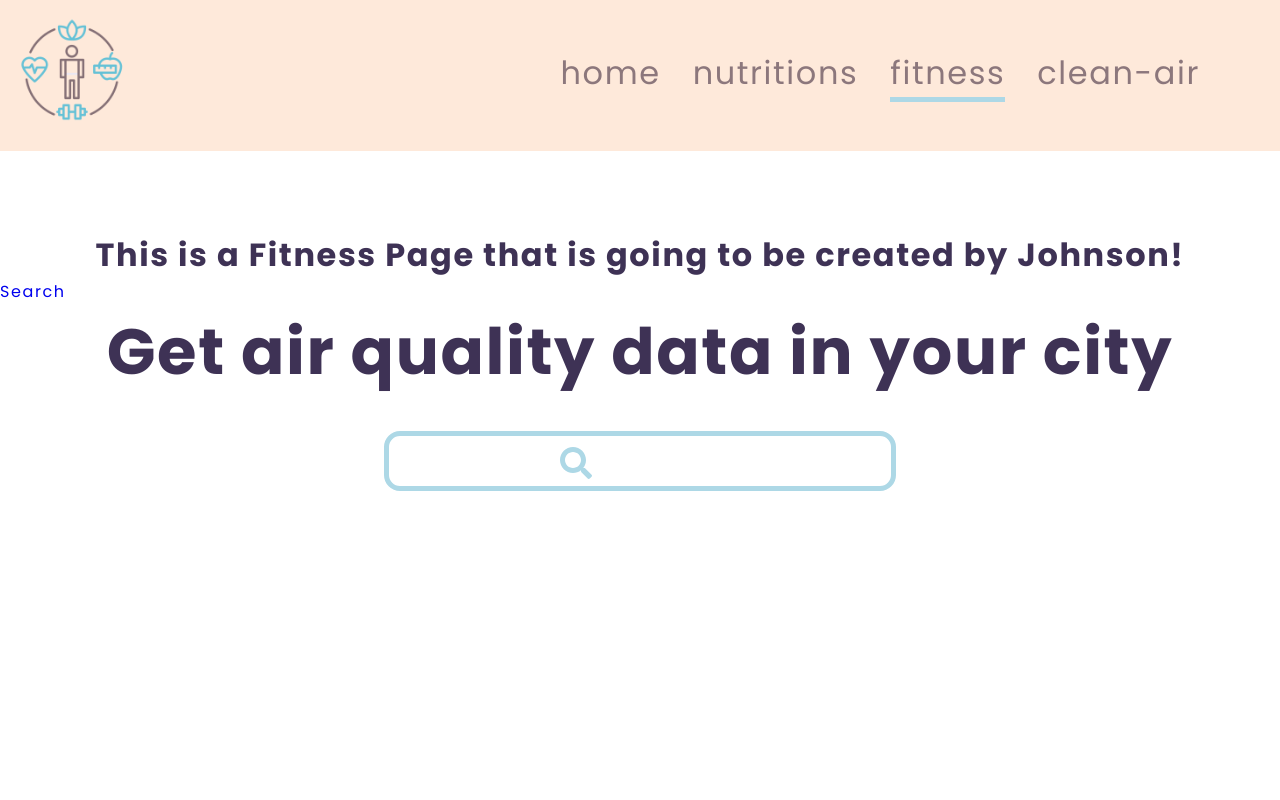
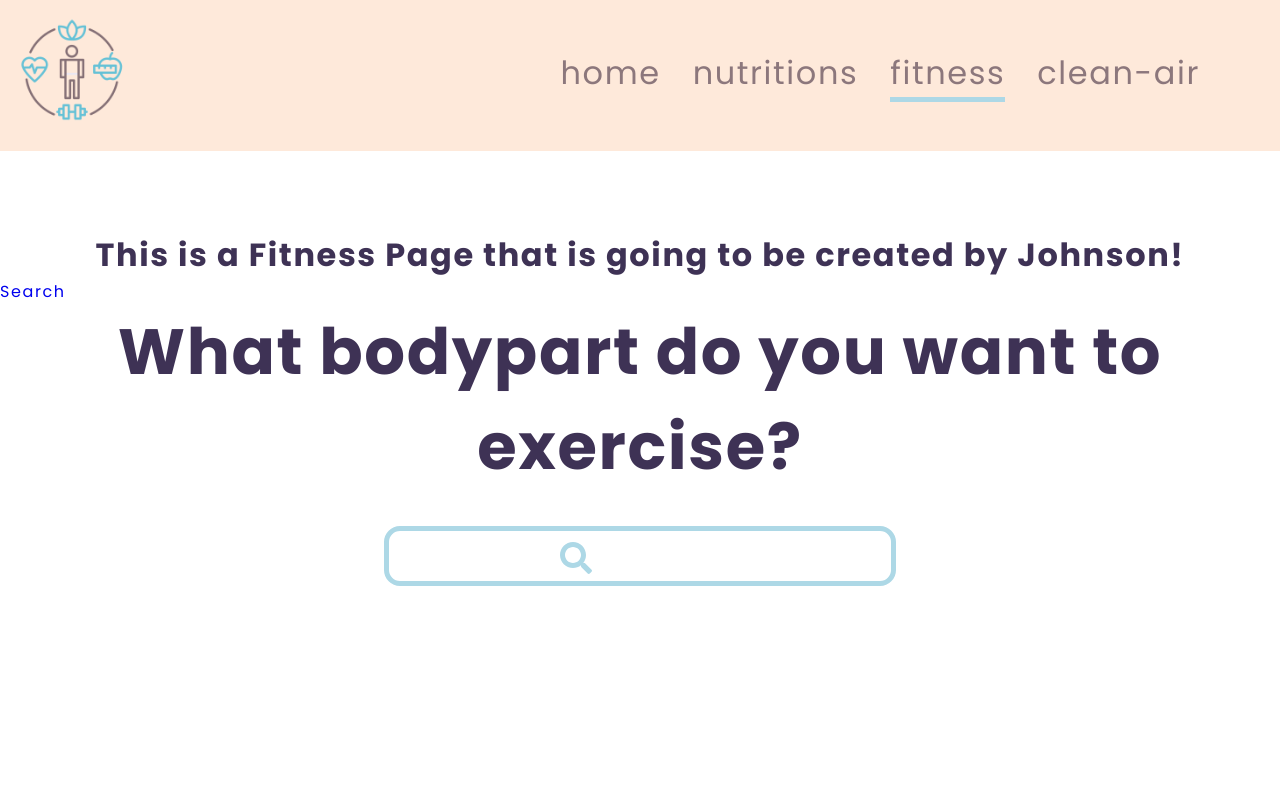
Before and after one commit to OxanaSF/healthy-hood, a React (Create React App) app: page /fitness/exercises in a window 1280 px wide. Shown: the top 800 px of the page. Built offline with nearby package versions, Linux system fonts and the light colour scheme; a web font is replaced by a local one.

Commit message:
Jt fitness page (#19)
* testing axios on fitness

* updated index.js, added data.js

* updated index.js, added data.js

* fix conflicts

* updated fitness

* for new pull

```diff
--- a/src/components/FitnessList.js
+++ b/src/components/fitness/FitnessList.js
@@ -1,29 +1,29 @@
 import styled from "styled-components";
 import { useState, useEffect } from "react";
 import { useParams } from "react-router-dom";
+import { data } from "../../data";
 
 const FitnessList = (props) => {
-  const [muscle, setMuscle] = useState([]);
   const [img, setImg] = useState("");
+  const [results, setResults] = useState(data);
 
   let params = useParams();
 
   const getFitnessInfo = (muscleName) => {
-    const axios = require("axios");
-
-    const options = {
-      method: "GET",
-      url: `http://localhost:8000/exercises?bodypart=${params.name}`,
-    };
-    axios
-      .request(options)
-      .then((response) => {
-        console.log("Body: ", response.data);
-        setMuscle(response.data);
-      })
-      .catch((error) => {
-        console.error(error);
-      });
+    // const axios = require("axios");
+    // const options = {
+    //   method: "GET",
+    //   url: `http://localhost:8000/exercises?bodypart=${params.name}`,
+    // };
+    // axios
+    //   .request(options)
+    //   .then((response) => {
+    //     console.log("Body: ", response.data);
+    //     setMuscle(response.data);
+    //   })
+    //   .catch((error) => {
+    //     console.error(error);
+    //   });
   };
 
   useEffect(() => {
@@ -33,8 +33,8 @@ const FitnessList = (props) => {
 
   return (
     <FitnessListStyled>
-      {muscle.map((part) => (
-        <div>{part["target"]} </div>
+      {results.map((part, i) => (
+        <div key={i}>{part["target"]} </div>
       ))}
       <img src={img} alt="" />
     </FitnessListStyled>
--- /dev/null
+++ b/src/components/fitness/FitnessSearch.js
@@ -0,0 +1,92 @@
+import styled from "styled-components";
+import { useState } from "react";
+import { Outlet } from "react-router-dom";
+import { useNavigate } from "react-router";
+import { FaSearch } from "react-icons/fa";
+import AnimatedPage from "../../animations/AnimatedPageTransition";
+
+const FitnessSearchBar = (props) => {
+  const [input, setInput] = useState("");
+  const navigate = useNavigate();
+
+  const onSubmitHandler = (e) => {
+    e.preventDefault();
+    navigate(input);
+    setInput("");
+  };
+
+  return (
+    <AnimatedPage>
+      <FormSectionStyled>
+        <h3>What bodypart do you want to exercise?</h3>
+        <div className="container">
+          <FormStyled onSubmit={onSubmitHandler}>
+            <FaSearch className="search-icon" />
+            <input
+              onChange={(e) => setInput(e.target.value)}
+              type="text"
+              value={input}
+            />
+          </FormStyled>
+        </div>
+
+        <Outlet />
+      </FormSectionStyled>
+    </AnimatedPage>
+  );
+};
+
+const FormSectionStyled = styled.section`
+  h3 {
+    font-size: 4rem;
+    text-align: center;
+  }
+  .container {
+  }
+`;
+
+const FormStyled = styled.form`
+  padding-top: 2rem;
+  display: flex;
+  justify-content: center;
+
+  position: relative;
+
+  .search-icon {
+    position: absolute;
+    top: 3rem;
+    left: 35rem;
+    font-size: 2rem;
+    color: lightblue;
+    margin-right: 2rem;
+    font-weight: 100;
+  }
+
+  h3 {
+    text-align: center;
+    padding-bottom: 3rem;
+    font-size: 2.2rem;
+    width: 75%;
+    margin: auto;
+    height: 2rem;
+    margin-bottom: 1rem;
+    background-color: rgba(255, 255, 255, 0.8);
+  }
+
+  input {
+    border: 5px solid lightblue;
+    padding: 1rem 3rem;
+    margin-bottom: 3rem;
+    border-radius: 1rem;
+    outline: none;
+    font-size: 1rem;
+    width: 40%;
+
+    text-align: center;
+    color: #999999;
+    font-weight: 600;
+    letter-spacing: 1px;
+  }
+`;
+
+export default FitnessSearchBar;
--- a/src/pages/Pages.js
+++ b/src/pages/Pages.js
@@ -7,7 +7,8 @@ import CityAirSearchBar from "../components/AirQuality/CityAirSearchBar";
 import CitiesList from "../components/AirQuality/CitiesList";
 import CityAirInfoFetched from "../components/AirQuality/CityAirInfoFetched";
 import { AnimatePresence } from "framer-motion";
-import FitnessList from "../components/FitnessList";
+import FitnessList from "../components/fitness/FitnessList";
+import FitnessSearchBar from "../components/fitness/FitnessSearch";
 import RecipeVideos from "../components/RecipeVideos";
 import SearchNutritionValue from "../components/SearchNutritionValue";
 
@@ -18,12 +19,15 @@ const Pages = () => {
     <AnimatePresence exitBeforeEnter>
       <Routes location={location} key={location.pathname.split("/")[1]}>
         <Route path="/" element={<Home />} />
-        <Route path="/nutritions" element={<NutritionsPage />} >
+        <Route path="/nutritions" element={<NutritionsPage />}>
           <Route path="recipe-videos" element={<RecipeVideos />} />
-          <Route path="search-by-nutrition" element={<SearchNutritionValue />} />
+          <Route
+            path="search-by-nutrition"
+            element={<SearchNutritionValue />}
+          />
         </Route>
         <Route path="/fitness" element={<FitnessPage />}>
-          <Route path="exercises" element={<CityAirSearchBar />}>
+          <Route path="exercises" element={<FitnessSearchBar />}>
             <Route path=":name" element={<FitnessList />} />
           </Route>
         </Route>
```
Also changed, not shown: index.js (+28 -28 lines), src/components/fitness/Fitness.js (added).
